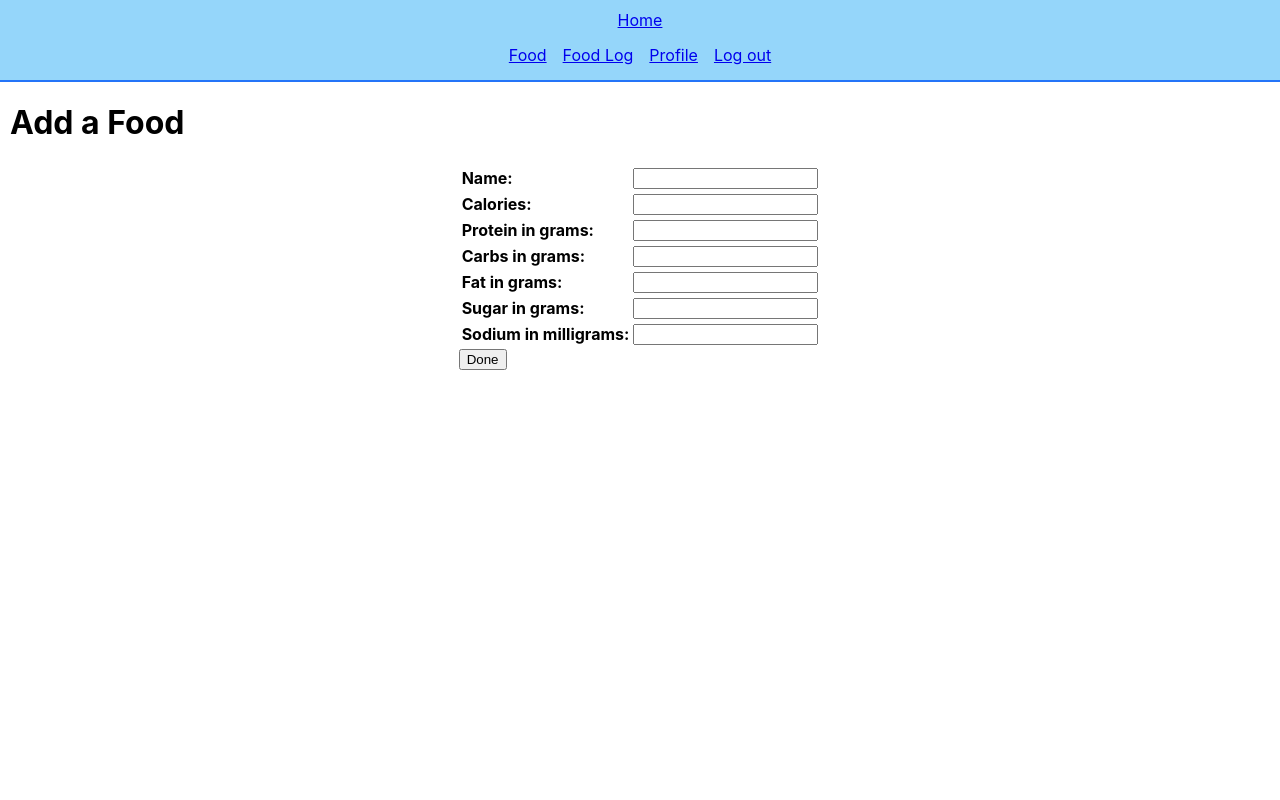
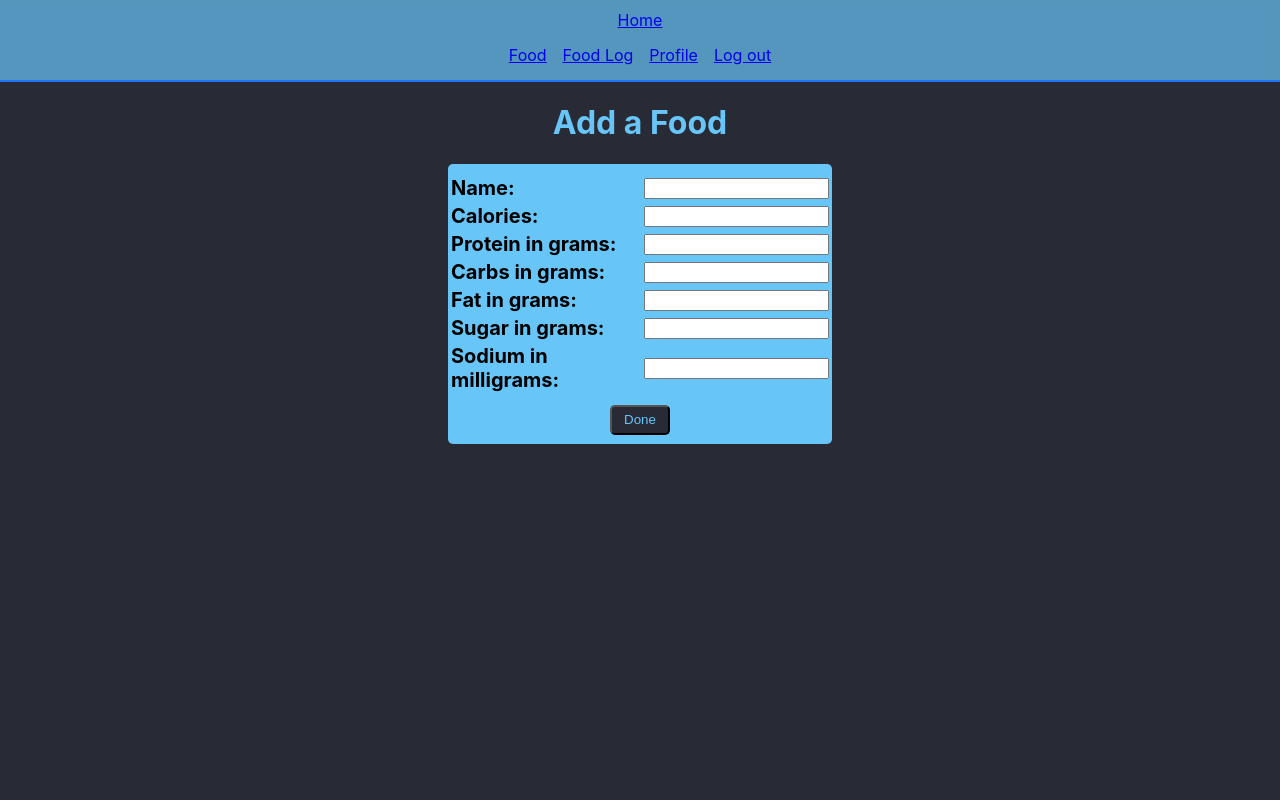
Before and after one commit to JImmyJImmy0/thehustle, a Django app: page /food/create/ in a window 1280 px wide. Run offline with Django 3.2, Linux system fonts and the light colour scheme; the visitor is signed in with stand-in values (Sample User, id 1).

Commit message:
style add food form

```diff
--- a/main_app/static/css/food-form.css
+++ b/main_app/static/css/food-form.css
@@ -1,13 +1,46 @@
-.page-header {
+body {
+    background-color: rgb(40, 42, 54);
+}
+
+main {
     display: flex;
+    flex-direction: column;
+    align-items: center;
+}
+
+.page-header{
+    color: rgb(104, 197, 248);
 }
 
 .form-container {
+    display: flex;
+    flex-direction: column;
     align-items: center;
     justify-content: center;
-    justify-self: center;
+    width: 30vw;
+    height: 35vh;
+    background-color: rgb(104, 197, 248);
+    border-radius: 5px;
 }
 
 th {
     text-align: left;
 }
+
+label {
+    font-size: 20px;
+}
+
+.submit-btn {
+    margin-top: 10px;
+    width: 60px;
+    height: 30px;
+    background-color: rgb(40, 42, 54);
+    color: rgb(104, 197, 248);
+    border-radius: 5px;
+}
+
+.submit-btn:hover {
+    background-color: #1BED38;
+    color: rgb(40, 42, 54);
+}
--- a/main_app/templates/main_app/food_form.html
+++ b/main_app/templates/main_app/food_form.html
@@ -10,7 +10,6 @@
 <div class='page-header'>
     <h1>Add a Food</h1>
 </div>
-
 <form action="" method="post" class='form-container'>
     {% csrf_token %}
     <table class='form-table'>
```
